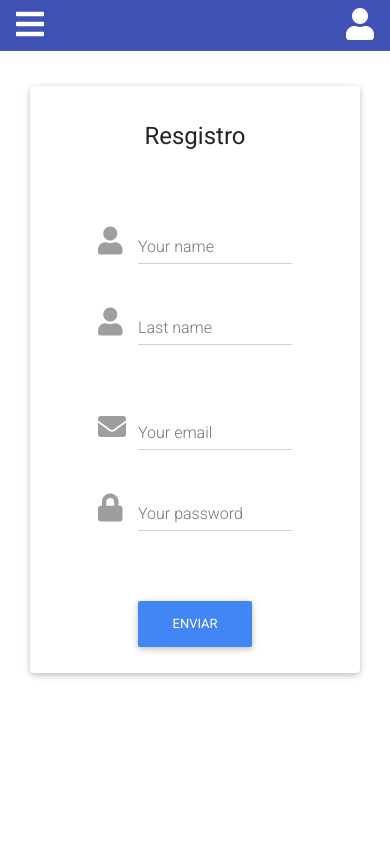
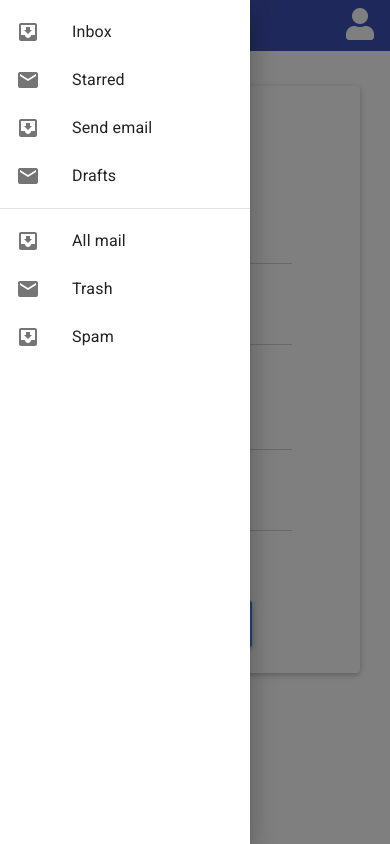
Before and after one commit to KOAT-20/READ, a React (Create React App) app in the folder front-read/: page /registro in a window 390 px wide. Both pictures are taken after a click on the item 30 px from the left and 25 px from the top of the page. Built offline with nearby package versions, Linux system fonts and the light colour scheme.

Commit message:
nueva dependencia, y correccion para telefono

```diff
--- a/front-read/package.json
+++ b/front-read/package.json
@@ -4,6 +4,7 @@
   "private": true,
   "dependencies": {
     "@material-ui/core": "^4.9.1",
+    "@material-ui/icons": "^4.9.1",
     "@testing-library/jest-dom": "^4.2.4",
     "@testing-library/react": "^9.3.2",
     "@testing-library/user-event": "^7.1.2",
--- a/front-read/src/components/mobile/navigation.js
+++ b/front-read/src/components/mobile/navigation.js
@@ -1,7 +1,11 @@
 import React from 'react';
 import { MDBNavbar, MDBNavbarNav, MDBNavItem, MDBIcon } from 'mdbreact';
 import { makeStyles } from '@material-ui/core/styles';
-import { } from '@material-ui/core';
+import {
+  List, ListItem, ListItemText, ListItemIcon, SwipeableDrawer, Divider
+} from '@material-ui/core';
+import InboxIcon from '@material-ui/icons/MoveToInbox';
+import MailIcon from '@material-ui/icons/Mail';
 
 const useStyles = makeStyles({
   list: {
@@ -18,10 +22,45 @@ export default function NavigationMobile (props) {
     left: false,
   });
 
+  const toggleDrawer = (side, open) => event => {
+    if (event && event.type === 'keydown' && (event.key === 'Tab' || event.key === 'Shift')) {
+      return;
+    }
+    setState({ ...state, [side]: open });
+  };
+
+  const sideList = side => (
+    <div
+      className={classes.list}
+      role="presentation"
+      onClick={toggleDrawer(side, false)}
+      onKeyDown={toggleDrawer(side, false)}
+    >
+      <List>
+        {['Inbox', 'Starred', 'Send email', 'Drafts'].map((text, index) => (
+          <ListItem button key={text}>
+            <ListItemIcon>{index % 2 === 0 ? <InboxIcon /> : <MailIcon />}</ListItemIcon>
+            <ListItemText primary={text} />
+          </ListItem>
+        ))}
+      </List>
+      <Divider />
+      <List>
+        {['All mail', 'Trash', 'Spam'].map((text, index) => (
+          <ListItem button key={text}>
+            <ListItemIcon>{index % 2 === 0 ? <InboxIcon /> : <MailIcon />}</ListItemIcon>
+            <ListItemText primary={text} />
+          </ListItem>
+        ))}
+      </List>
+    </div>
+  );
+
   return (
+    <div>
       <MDBNavbar color='indigo' style={{boxShadow:'none'}} dark>
         <MDBNavbarNav left>
-        <MDBNavItem>
+          <MDBNavItem onClick={toggleDrawer('left', true)}>
             <MDBIcon icon='bars' className='white-text' size='2x' />
           </MDBNavItem>
         </MDBNavbarNav>
@@ -31,5 +70,14 @@ export default function NavigationMobile (props) {
           </MDBNavItem>
         </MDBNavbarNav>
       </MDBNavbar>
+      <SwipeableDrawer
+        open={state.left}
+        onClose={toggleDrawer('left', false)}
+        onOpen={toggleDrawer('left', true)}
+      >
+        {sideList('left')}
+      </SwipeableDrawer>
+    </div>
+
   );
 }
```
Also changed, not shown: 1 other file (tests, documents, lock files or other folders). Lines whose indentation alone changed are shown as unchanged.
